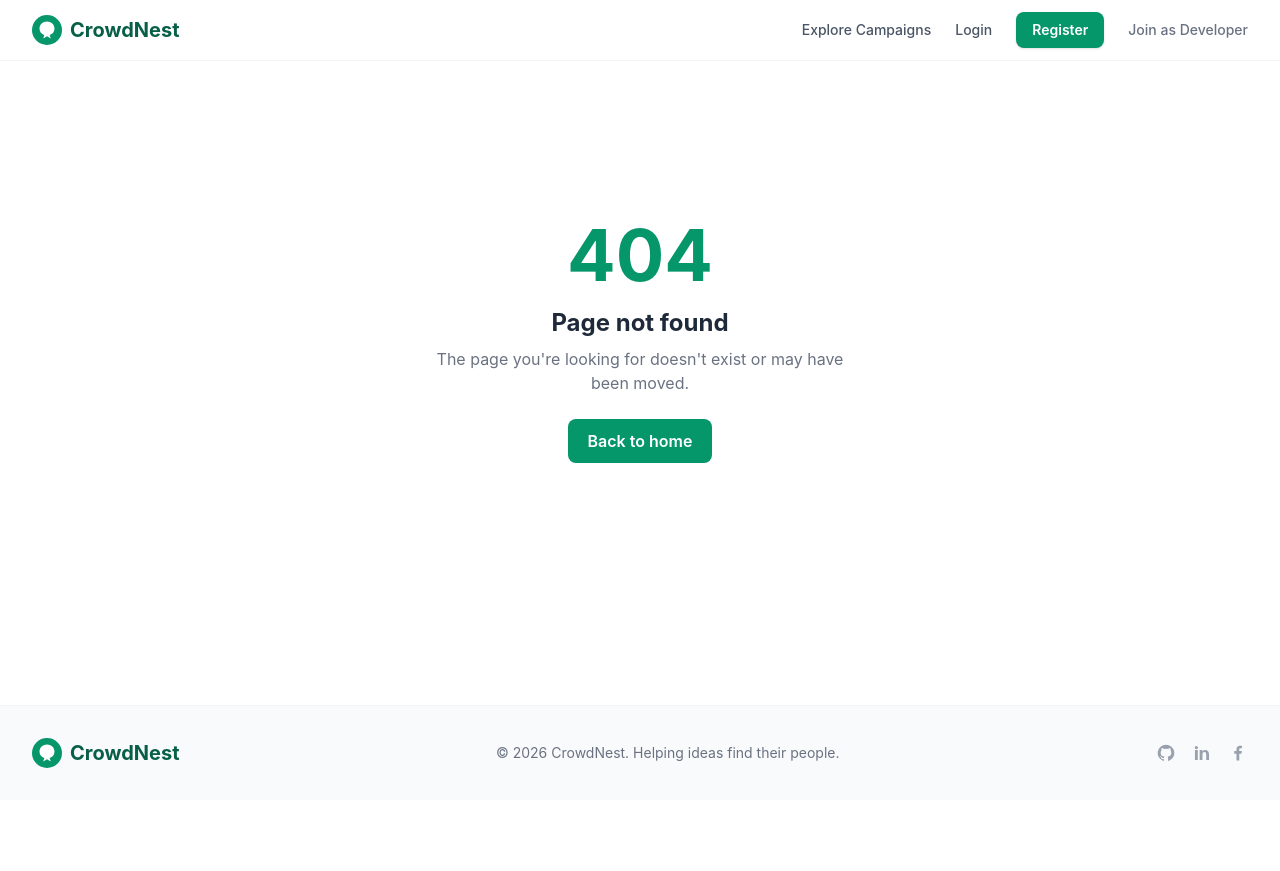
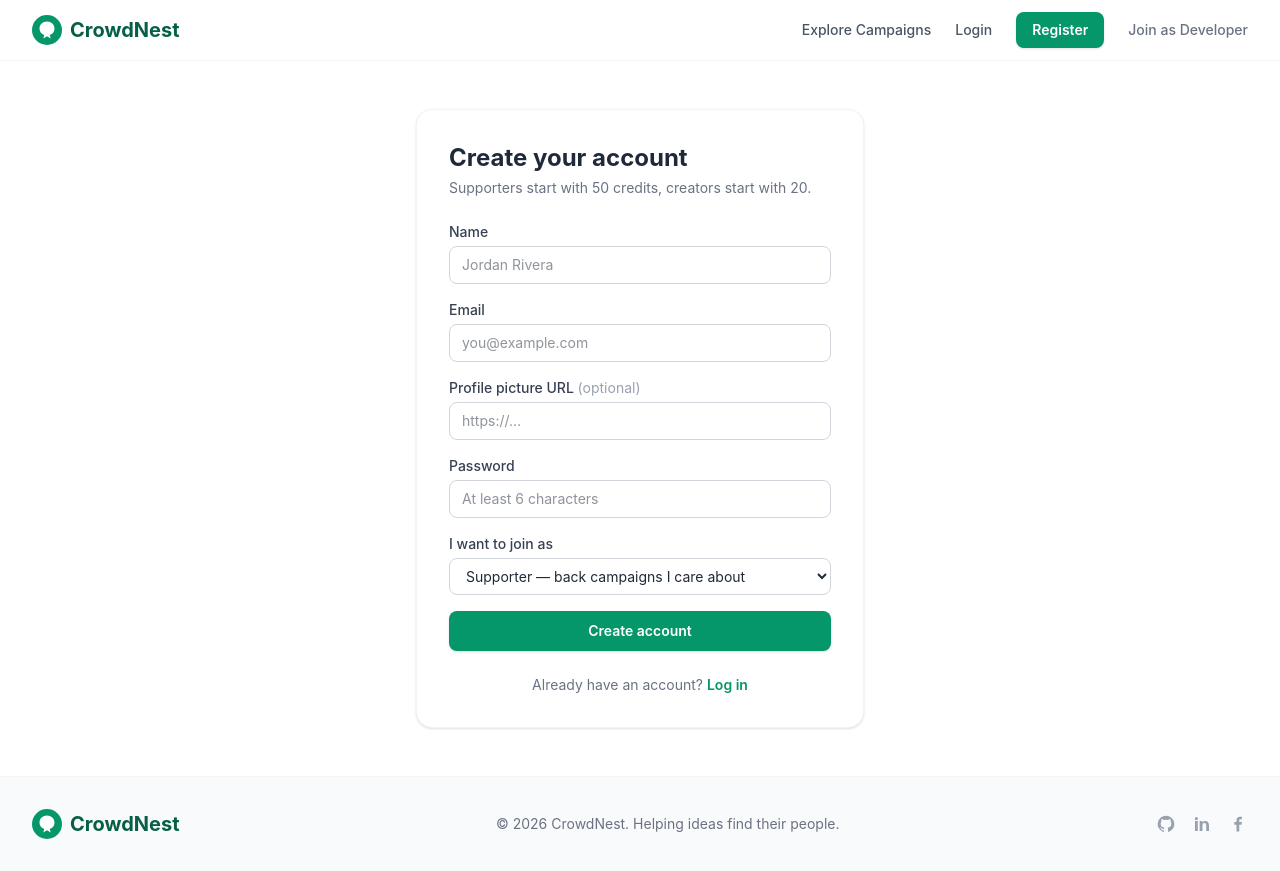
Before and after one commit to hassan25bd/hassan25bd-Crowdfunding-Platform-1, a React (Vite) app in the folder client/: page /register in a window 1280 px wide. Before the commit the page ends 800 px from the top, so only its background shows below. Built offline with nearby package versions, Linux system fonts and the light colour scheme; no server answers.

Commit message:
client: add Login and Register pages with validation and JWT auth flow

```diff
--- a/client/src/App.jsx
+++ b/client/src/App.jsx
@@ -1,6 +1,8 @@
 import { Routes, Route } from 'react-router-dom';
 import { BasicLayout } from './layouts/BasicLayout';
 import { Home } from './pages/Home';
+import { Login } from './pages/Login';
+import { Register } from './pages/Register';
 import { NotFound } from './pages/NotFound';
 
 function App() {
@@ -8,6 +10,8 @@ function App() {
     <Routes>
       <Route element={<BasicLayout />}>
         <Route index element={<Home />} />
+        <Route path="login" element={<Login />} />
+        <Route path="register" element={<Register />} />
         <Route path="*" element={<NotFound />} />
       </Route>
     </Routes>
--- /dev/null
+++ b/client/src/pages/Login.jsx
@@ -0,0 +1,86 @@
+import { useState } from 'react';
+import { Link, useLocation, useNavigate } from 'react-router-dom';
+import toast from 'react-hot-toast';
+import { api } from '../api/axios';
+import { useAuth } from '../context/AuthContext';
+
+export const Login = () => {
+  const [email, setEmail] = useState('');
+  const [password, setPassword] = useState('');
+  const [error, setError] = useState('');
+  const [submitting, setSubmitting] = useState(false);
+  const { login } = useAuth();
+  const navigate = useNavigate();
+  const location = useLocation();
+
+  const from = location.state?.from?.pathname || '/dashboard';
+
+  const handleSubmit = async (e) => {
+    e.preventDefault();
+    setError('');
+    setSubmitting(true);
+    try {
+      const { data } = await api.post('/auth/login', { email, password });
+      login(data.token, data.user);
+      toast.success(`Welcome back, ${data.user.name}!`);
+      navigate(from, { replace: true });
+    } catch (err) {
+      setError(err.response?.data?.message || 'Something went wrong. Please try again.');
+    } finally {
+      setSubmitting(false);
+    }
+  };
+
+  return (
+    <div className="flex min-h-[80vh] items-center justify-center px-4 py-12">
+      <div className="w-full max-w-md rounded-2xl border border-gray-100 bg-white p-8 shadow-sm">
+        <h1 className="text-2xl font-bold text-gray-800">Welcome back</h1>
+        <p className="mt-1 text-sm text-gray-500">Log in to keep supporting the campaigns you care about.</p>
+
+        {error && (
+          <p className="mt-4 rounded-lg bg-red-50 px-3 py-2 text-sm text-red-600">{error}</p>
+        )}
+
+        <form onSubmit={handleSubmit} className="mt-6 space-y-4">
+          <div>
+            <label className="block text-sm font-medium text-gray-700">Email</label>
+            <input
+              type="email"
+              required
+              value={email}
+              onChange={(e) => setEmail(e.target.value)}
+              className="mt-1 w-full rounded-lg border border-gray-300 px-3 py-2 text-sm focus:border-brand-500 focus:outline-none focus:ring-1 focus:ring-brand-500"
+              placeholder="you@example.com"
+            />
+          </div>
+          <div>
+            <label className="block text-sm font-medium text-gray-700">Password</label>
+            <input
+              type="password"
+              required
+              value={password}
+              onChange={(e) => setPassword(e.target.value)}
+              className="mt-1 w-full rounded-lg border border-gray-300 px-3 py-2 text-sm focus:border-brand-500 focus:outline-none focus:ring-1 focus:ring-brand-500"
+              placeholder="••••••••"
+            />
+          </div>
+
+          <button
+            type="submit"
+            disabled={submitting}
+            className="w-full rounded-lg bg-brand-600 py-2.5 text-sm font-semibold text-white shadow-sm transition-colors hover:bg-brand-700 disabled:cursor-not-allowed disabled:opacity-60"
+          >
+            {submitting ? 'Logging in…' : 'Log in'}
+          </button>
+        </form>
+
+        <p className="mt-6 text-center text-sm text-gray-500">
+          Don't have an account?{' '}
+          <Link to="/register" className="font-semibold text-brand-600 hover:text-brand-700">
+            Register
+          </Link>
+        </p>
+      </div>
+    </div>
+  );
+};
--- /dev/null
+++ b/client/src/pages/Register.jsx
@@ -0,0 +1,141 @@
+import { useState } from 'react';
+import { Link, useNavigate } from 'react-router-dom';
+import toast from 'react-hot-toast';
+import { api } from '../api/axios';
+import { useAuth } from '../context/AuthContext';
+
+const EMAIL_REGEX = /^[^\s@]+@[^\s@]+\.[^\s@]+$/;
+
+export const Register = () => {
+  const [form, setForm] = useState({
+    name: '',
+    email: '',
+    profilePictureUrl: '',
+    password: '',
+    role: 'supporter',
+  });
+  const [errors, setErrors] = useState({});
+  const [submitting, setSubmitting] = useState(false);
+  const { login } = useAuth();
+  const navigate = useNavigate();
+
+  const update = (field) => (e) => setForm((f) => ({ ...f, [field]: e.target.value }));
+
+  const validate = () => {
+    const next = {};
+    if (!form.name.trim()) next.name = 'Name is required';
+    if (!EMAIL_REGEX.test(form.email)) next.email = 'Enter a valid email address';
+    if (form.password.length < 6) next.password = 'Password must be at least 6 characters';
+    setErrors(next);
+    return Object.keys(next).length === 0;
+  };
+
+  const handleSubmit = async (e) => {
+    e.preventDefault();
+    if (!validate()) return;
+
+    setSubmitting(true);
+    try {
+      const { data } = await api.post('/auth/register', form);
+      login(data.token, data.user);
+      toast.success(`Welcome to CrowdNest, ${data.user.name}!`);
+      navigate('/dashboard');
+    } catch (err) {
+      const message = err.response?.data?.message || 'Something went wrong. Please try again.';
+      setErrors({ form: message });
+    } finally {
+      setSubmitting(false);
+    }
+  };
+
+  return (
+    <div className="flex min-h-[80vh] items-center justify-center px-4 py-12">
+      <div className="w-full max-w-md rounded-2xl border border-gray-100 bg-white p-8 shadow-sm">
+        <h1 className="text-2xl font-bold text-gray-800">Create your account</h1>
+        <p className="mt-1 text-sm text-gray-500">
+          Supporters start with 50 credits, creators start with 20.
+        </p>
+
+        {errors.form && (
+          <p className="mt-4 rounded-lg bg-red-50 px-3 py-2 text-sm text-red-600">{errors.form}</p>
+        )}
+
+        <form onSubmit={handleSubmit} className="mt-6 space-y-4">
+          <div>
+            <label className="block text-sm font-medium text-gray-700">Name</label>
+            <input
+              value={form.name}
+              onChange={update('name')}
+              className="mt-1 w-full rounded-lg border border-gray-300 px-3 py-2 text-sm focus:border-brand-500 focus:outline-none focus:ring-1 focus:ring-brand-500"
+              placeholder="Jordan Rivera"
+            />
+            {errors.name && <p className="mt-1 text-xs text-red-600">{errors.name}</p>}
+          </div>
+
+          <div>
+            <label className="block text-sm font-medium text-gray-700">Email</label>
+            <input
+              type="email"
+              value={form.email}
+              onChange={update('email')}
+              className="mt-1 w-full rounded-lg border border-gray-300 px-3 py-2 text-sm focus:border-brand-500 focus:outline-none focus:ring-1 focus:ring-brand-500"
+              placeholder="you@example.com"
+            />
+            {errors.email && <p className="mt-1 text-xs text-red-600">{errors.email}</p>}
+          </div>
+
+          <div>
+            <label className="block text-sm font-medium text-gray-700">
+              Profile picture URL <span className="font-normal text-gray-400">(optional)</span>
+            </label>
+            <input
+              value={form.profilePictureUrl}
+              onChange={update('profilePictureUrl')}
+              className="mt-1 w-full rounded-lg border border-gray-300 px-3 py-2 text-sm focus:border-brand-500 focus:outline-none focus:ring-1 focus:ring-brand-500"
+              placeholder="https://…"
+            />
+          </div>
+
+          <div>
+            <label className="block text-sm font-medium text-gray-700">Password</label>
+            <input
+              type="password"
+              value={form.password}
+              onChange={update('password')}
+              className="mt-1 w-full rounded-lg border border-gray-300 px-3 py-2 text-sm focus:border-brand-500 focus:outline-none focus:ring-1 focus:ring-brand-500"
+              placeholder="At least 6 characters"
+            />
+            {errors.password && <p className="mt-1 text-xs text-red-600">{errors.password}</p>}
+          </div>
+
+          <div>
+            <label className="block text-sm font-medium text-gray-700">I want to join as</label>
+            <select
+              value={form.role}
+              onChange={update('role')}
+              className="mt-1 w-full rounded-lg border border-gray-300 px-3 py-2 text-sm focus:border-brand-500 focus:outline-none focus:ring-1 focus:ring-brand-500"
+            >
+              <option value="supporter">Supporter — back campaigns I care about</option>
+              <option value="creator">Creator — launch my own campaign</option>
+            </select>
+          </div>
+
+          <button
+            type="submit"
+            disabled={submitting}
+            className="w-full rounded-lg bg-brand-600 py-2.5 text-sm font-semibold text-white shadow-sm transition-colors hover:bg-brand-700 disabled:cursor-not-allowed disabled:opacity-60"
+          >
+            {submitting ? 'Creating account…' : 'Create account'}
+          </button>
+        </form>
+
+        <p className="mt-6 text-center text-sm text-gray-500">
+          Already have an account?{' '}
+          <Link to="/login" className="font-semibold text-brand-600 hover:text-brand-700">
+            Log in
+          </Link>
+        </p>
+      </div>
+    </div>
+  );
+};
```
